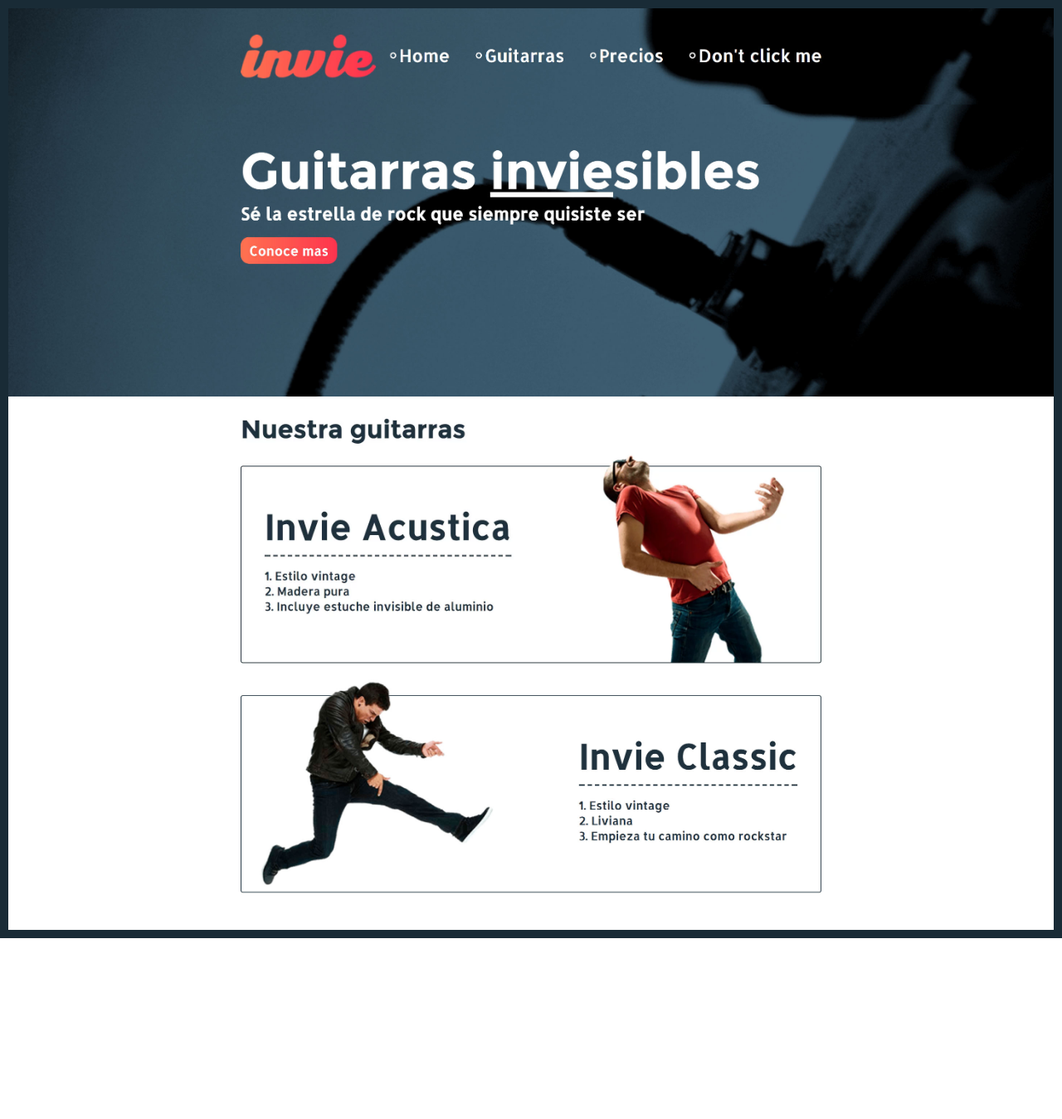
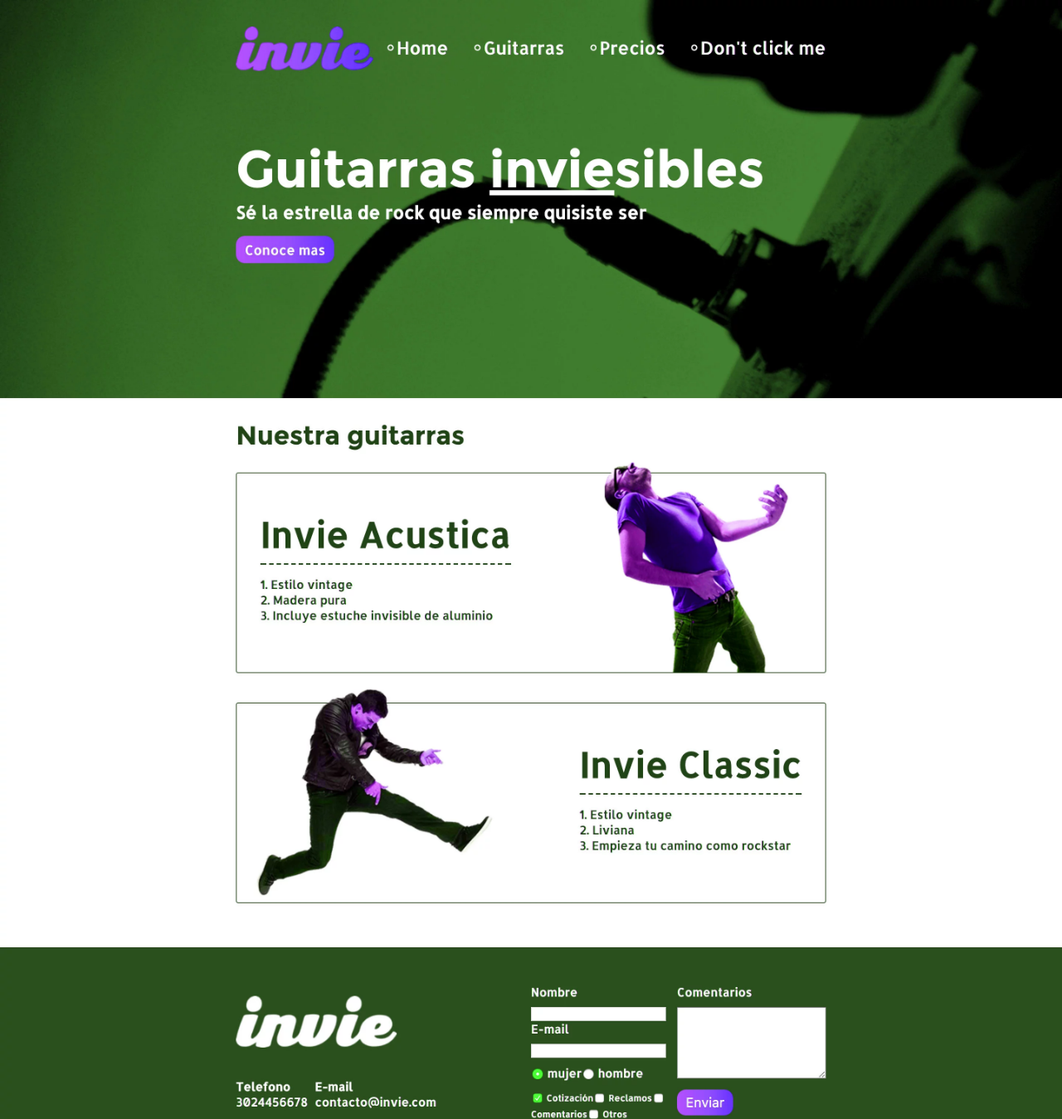
Before and after one commit to valthern/1170-git-github, a plain HTML site: page invie/index.html in a window 1280 px wide. Shown: the whole page at 83% size. Before the commit the page ends 1131 px from the top, so only its background shows below. Drawn offline with Linux system fonts and the light colour scheme.

Commit message:
nueva versión de invie - verde

```diff
--- a/invie/index.html
+++ b/invie/index.html
@@ -6,7 +6,6 @@
     <style media="screen">
       body{
         margin: 0;
-        border: 10px solid #192b36;
       }
       img{
         max-width: 100%;
@@ -15,9 +14,6 @@
     </style>
   </head>
   <body>
-    <img src="header.jpg" alt="">
-    <img src="hero.jpg" alt="">
-    <img src="acustica.webp" alt="">
-    <img src="clasica.jpg" alt="">
+    <img src="nueva-version.webp" alt="">
   </body>
 </html>
```
Also changed, not shown: invie/nueva-version.webp (added).
